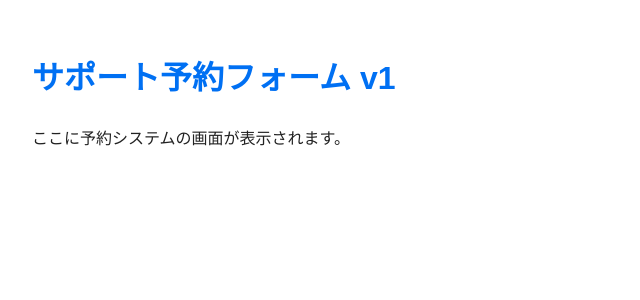
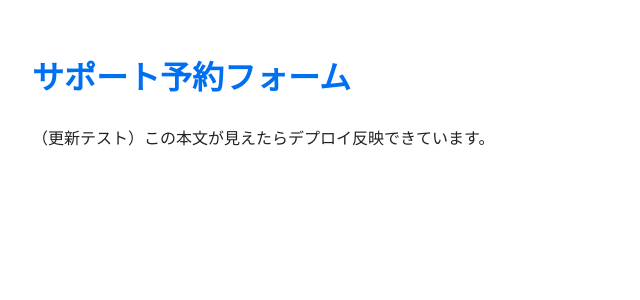
Before and after one commit to le-watanabe-y/support-you-yoro-reservation-clean, a Next.js app: page / in a window 1280 px wide. Shown: the top 300 px of the page, without its empty margins (0-640 px from the left). Built offline with nearby package versions, Linux system fonts and the light colour scheme.

Commit message:
Update page.tsx

```diff
--- a/app/page.tsx
+++ b/app/page.tsx
@@ -1,8 +1,9 @@
+// app/page.tsx
 export default function Home() {
   return (
     <main style={{ padding: "2rem", fontFamily: "sans-serif" }}>
-      <h1>サポート予約フォーム v1</h1>
-      <p>ここに予約システムの画面が表示されます。</p>
+      <h1>サポート予約フォーム</h1>
+      <p>（更新テスト）この本文が見えたらデプロイ反映できています。</p>
     </main>
   );
 }
```
